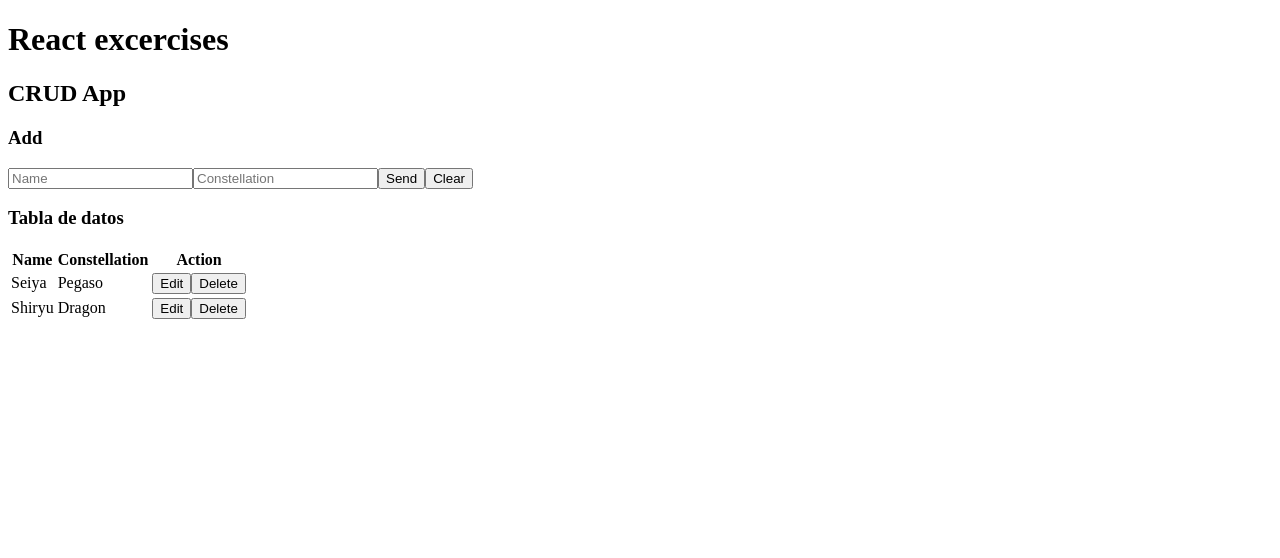
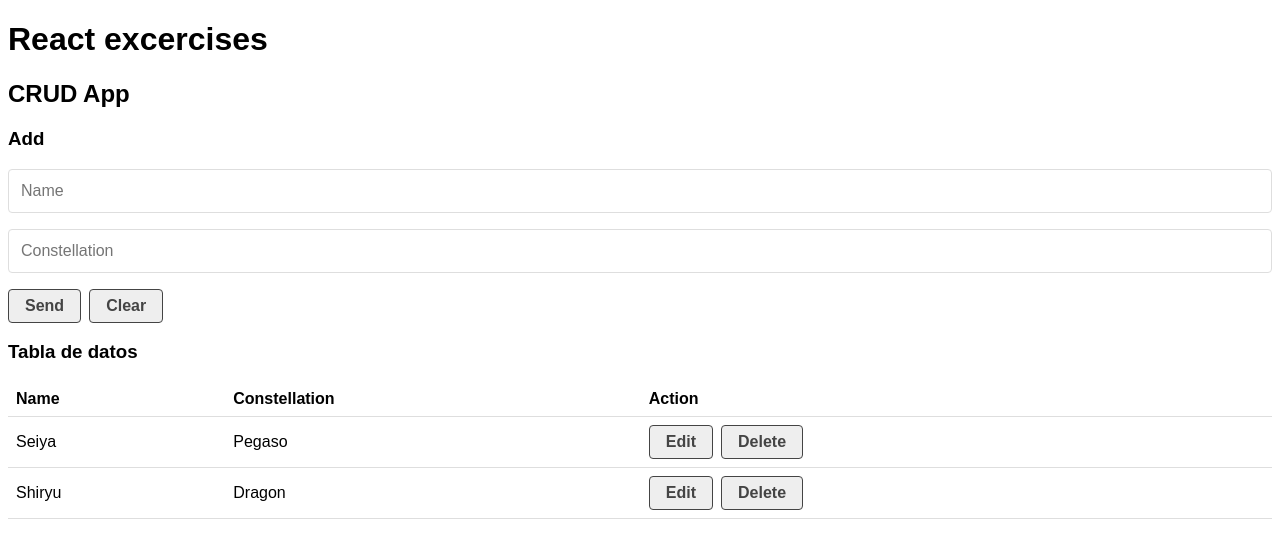
Before and after one commit to maurojasnova/fake-API, a React (Create React App) app: page / in a window 1280 px wide. Shown: the top 558 px of the page. Built offline with nearby package versions, Linux system fonts and the light colour scheme.

Commit message:
Added styles

```diff
--- /dev/null
+++ b/src/index.css
@@ -0,0 +1,117 @@
+html {
+    box-sizing: border-box;
+    font-size: 16px;
+    font-family: sans-serif;
+  }
+
+  *,
+  *:after,
+  *::before {
+    box-sizing: inherit;
+  }
+
+  input[type="text"],
+  input[type="email"],
+  textarea {
+    border: thin solid #dedede;
+    border-radius: 0.25rem;
+    padding: 0.75rem;
+    margin-bottom: 1rem;
+    outline: none;
+    display: block;
+    width: 100%;
+    font-size: 1rem;
+    line-height: 1;
+    background-color: transparent;
+  }
+
+  textarea {
+    font-family: inherit;
+    resize: none;
+  }
+
+  button,
+  input[type="submit"],
+  input[type="reset"] {
+    border: thin solid #444;
+    border-radius: 0.25rem;
+    padding: 0.5rem 1rem;
+    margin: 0 0.5rem 0 0;
+    display: inline-block;
+    background-color: #eee;
+    color: #444;
+    font-weight: bold;
+    font-size: 1rem;
+    line-height: 1;
+    text-transform: none;
+    text-decoration: none;
+    text-align: center;
+    vertical-align: middle;
+    cursor: pointer;
+  }
+
+  form {
+    margin-bottom: 1rem;
+  }
+
+  hr {
+    margin: 2rem auto;
+  }
+
+  img {
+    max-width: 100%;
+    height: auto;
+  }
+
+  label {
+    padding: 0.5rem 0;
+    margin: 0 0 0.5rem 0;
+    display: inline-block;
+    color: #444;
+    font-weight: bold;
+    line-height: 1;
+    cursor: pointer;
+  }
+
+  select {
+    border: thin solid #dedede;
+    border-radius: 0.25rem;
+    padding: 0.5rem;
+    margin: 0 0 0.5rem 0;
+    display: block;
+    width: 100%;
+    color: #444;
+    font-size: 1rem;
+    line-height: 1;
+    background-color: transparent;
+    cursor: pointer;
+  }
+
+  table {
+    border-spacing: 0;
+    border-collapse: collapse;
+    width: 100%;
+  }
+
+  th,
+  td {
+    text-align: left;
+    padding: 0.5rem;
+    border-bottom: thin solid #dedede;
+  }
+
+  @media screen and (min-width: 1024px) {
+    .grid-1-2 {
+      display: grid;
+      grid-template-columns: 1fr 1fr;
+      align-items: start;
+      gap: 2rem;
+    }
+
+    .grid-1-3 {
+      display: grid;
+      grid-template-columns: 1fr 1fr 1fr;
+      align-items: start;
+      gap: 2rem;
+    }
+  }
--- a/src/index.js
+++ b/src/index.js
@@ -1,6 +1,7 @@
 import React from 'react';
 import ReactDOM from 'react-dom/client';
 import App from './App';
+import "./index.css"
 
 const root = ReactDOM.createRoot(document.getElementById('root'));
 root.render(
```
